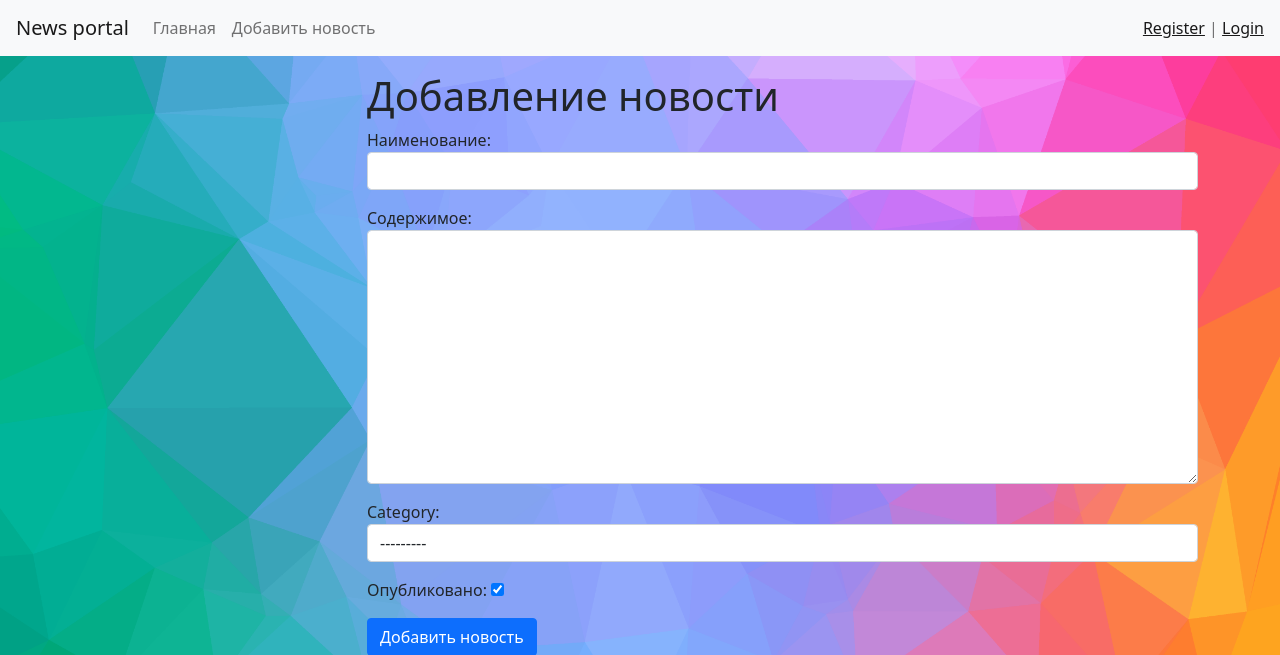
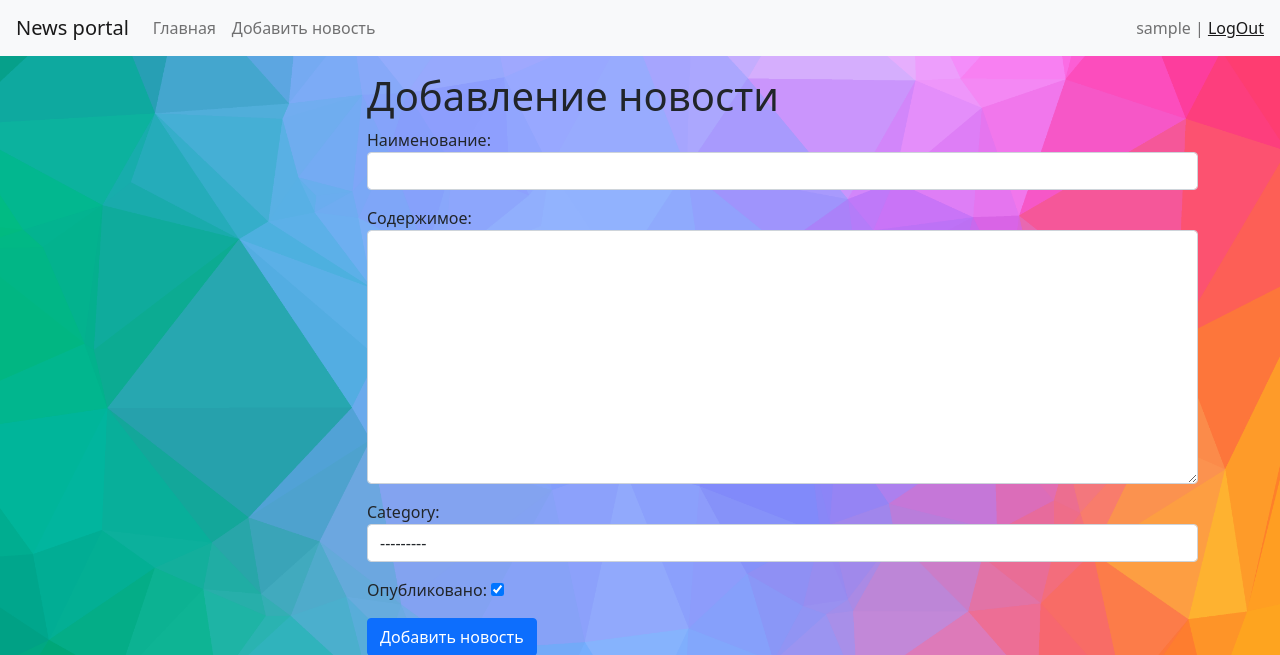
Before and after one commit to razmanov666/django-tutorial, a Django app: page /news/add-news/ in a window 1280 px wide. Shown: the top 655 px of the page. Run offline with Django 4.2, Linux system fonts and the light colour scheme; the visitor is signed in with stand-in values (Sample User, id 1); data that the repository does not hold is empty; some libraries are stand-ins or nearby versions.

Commit message:
set login & logout

```diff
--- a/tutorial_site/news/forms.py
+++ b/tutorial_site/news/forms.py
@@ -1,6 +1,7 @@
 import re
 
 from django import forms
+from django.contrib.auth.forms import AuthenticationForm
 from django.contrib.auth.forms import UserCreationForm
 from django.contrib.auth.models import User
 from django.core.exceptions import ValidationError
@@ -31,6 +32,17 @@ class UserRegisterForm(UserCreationForm):
         fields = ("username", "email", "password1", "password2")
 
 
+class UserLoginForm(AuthenticationForm):
+    username = forms.CharField(
+        label="Username",
+        widget=forms.TextInput(attrs={"class": "form-control"}),
+    )
+    password = forms.CharField(
+        label="Password",
+        widget=forms.PasswordInput(attrs={"class": "form-control"}),
+    )
+
+
 class NewsForm(forms.ModelForm):
     class Meta:
         model = News
--- a/tutorial_site/news/templates/news/login.html
+++ b/tutorial_site/news/templates/news/login.html
@@ -7,4 +7,9 @@
 {% endblock sidebar %}
 {% block content %}
     <h1>Логин</h1>
+    <form method='post'>
+        {% csrf_token %}
+        {{ form.as_p }}
+        <button type="submit" class="btn btn-primary btn-block">Войти</button>
+    </form>
 {% endblock content %}
--- a/tutorial_site/news/urls.py
+++ b/tutorial_site/news/urls.py
@@ -2,9 +2,10 @@ from django.urls import path
 
 from .views import CreateNews
 from .views import HomeNews
-from .views import login
 from .views import NewsByCategory
 from .views import register
+from .views import user_login
+from .views import user_logout
 from .views import ViewNews
 
 # from .views import view_news
@@ -14,7 +15,8 @@ from .views import ViewNews
 # from .views import index
 
 urlpatterns = [
-    path("login/", login, name="login"),
+    path("login/", user_login, name="login"),
+    path("logout/", user_logout, name="logout"),
     path("register/", register, name="register"),
     # path("", index, name="home"),
     path("", HomeNews.as_view(), name="home"),
--- a/tutorial_site/news/views.py
+++ b/tutorial_site/news/views.py
@@ -1,4 +1,6 @@
 from django.contrib import messages
+from django.contrib.auth import login
+from django.contrib.auth import logout
 from django.contrib.auth.mixins import LoginRequiredMixin
 from django.shortcuts import redirect
 from django.shortcuts import render
@@ -7,6 +9,7 @@ from django.views.generic import DetailView
 from django.views.generic import ListView
 
 from .forms import NewsForm
+from .forms import UserLoginForm
 from .forms import UserRegisterForm
 from .models import Category
 from .models import News
@@ -18,10 +21,14 @@ from .utils import MyMixin
 def register(request):
     if request.method == "POST":
         form = UserRegisterForm(request.POST)
+        print()
         if form.is_valid():
-            form.save()
-            messages.success(request, "Succesfully registrated")
-            return redirect("login")
+            user = form.save()
+            login(request, user)
+            messages.success(
+                request, "Succesfully registrated " + form.data.get("username")
+            )
+            return redirect("home")
         else:
             messages.error(request, "Error")
     else:
@@ -29,8 +36,21 @@ def register(request):
     return render(request, "news/register.html", {"form": form})
 
 
-def login(request):
-    return render(request, "news/login.html")
+def user_login(request):
+    if request.method == "POST":
+        form = UserLoginForm(data=request.POST)
+        if form.is_valid():
+            user = form.get_user()
+            login(request, user)
+            return redirect("home")
+    else:
+        form = UserLoginForm()
+    return render(request, "news/login.html", {"form": form})
+
+
+def user_logout(request):
+    logout(request)
+    return redirect("login")
 
 
 class HomeNews(MyMixin, ListView):
--- a/tutorial_site/templates/inc/_nav.html
+++ b/tutorial_site/templates/inc/_nav.html
@@ -18,10 +18,13 @@
         <a class="nav-link" href="{% url 'add_news' %}">Добавить новость</a>
       </li>
     </ul>
-
   </div>
   <span class="navbar-text">
-    <a href="{% url 'register' %}">Register</a> |
-    <a href="{% url 'login' %}">Login</a>
+    {% if request.user.is_authenticated %}
+      {{ user.username }} | <a href="{% url 'logout' %}">LogOut</a>
+    {% else %}
+      <a href="{% url 'register' %}">Register</a> |
+      <a href="{% url 'login' %}">LogIn</a>
+    {% endif %}
   </span>
 </nav>
```
Also changed, not shown: tutorial_site/news/templates/news/add_news.html (+3 -13 lines).
